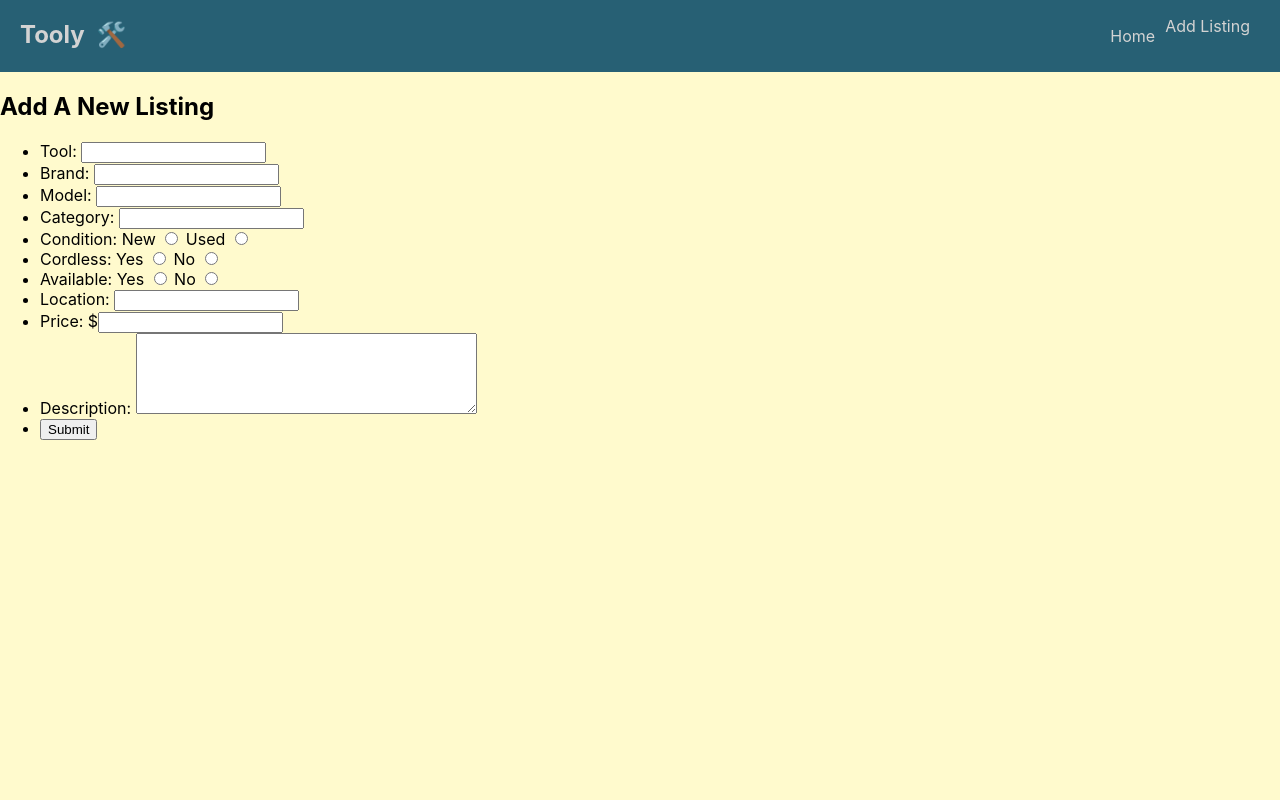
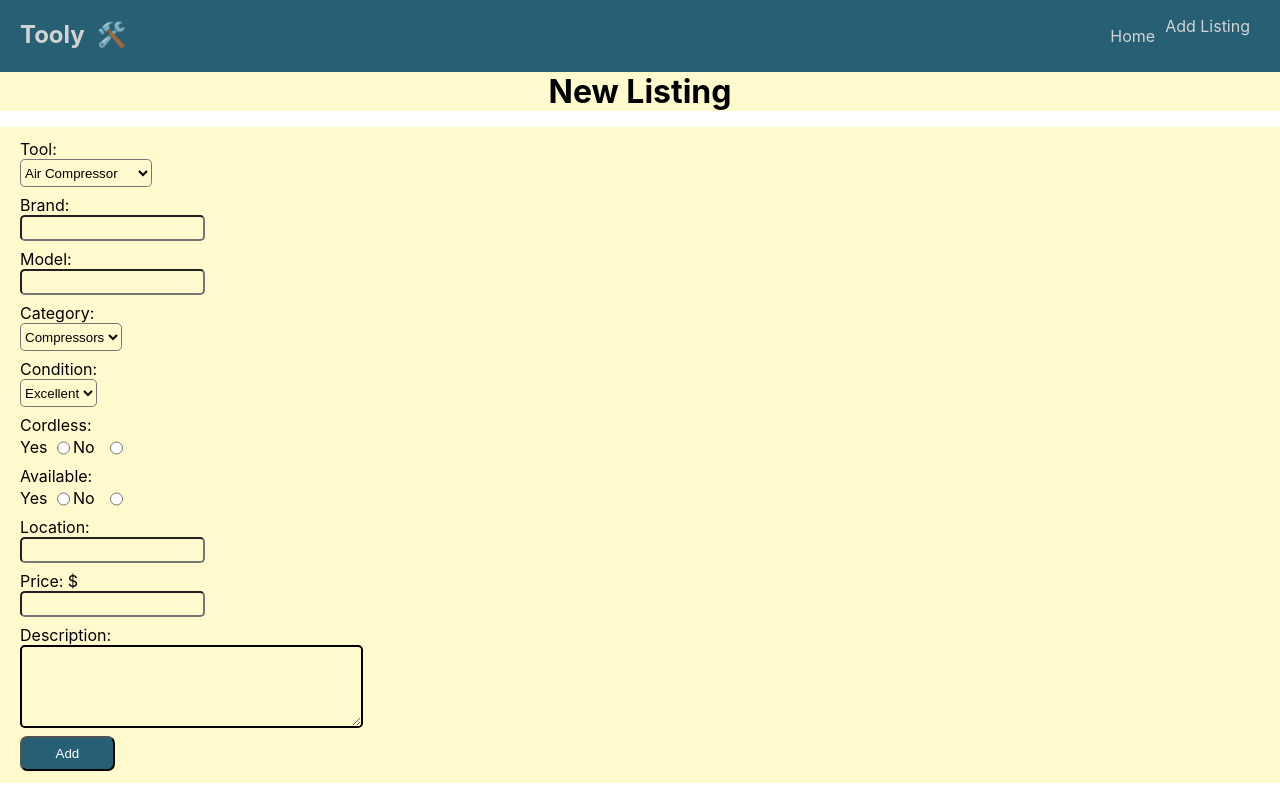
Before and after one commit to Squirtle-Squad-1150/Tooly, a React (Create React App) app in the folder frontend/: page /add-listing in a window 1280 px wide. Built offline with nearby package versions, Linux system fonts and the light colour scheme; no server answers.

Commit message:
Add add listing form functionality

```diff
--- a/frontend/src/components/AddListing/AddListing.js
+++ b/frontend/src/components/AddListing/AddListing.js
@@ -1,12 +1,11 @@
-import { useState } from 'react';
+import React, {  useState } from 'react';
+import '../UpdateTool/updateTool.css';
+import axios from 'axios';
 import { useNavigate } from 'react-router-dom';
-import axios from 'axios';
-import addListing from './addListing.css';
 
-const Form = () => {
-    const navigate = useNavigate();
 
-    const [newTool, setNewTool] = useState({
+function UpdateTool(props) {
+	const defaultData = {
 		tool: '',
 		brand: '',
 		model: '',
@@ -17,176 +16,226 @@ const Form = () => {
 		location: '',
 		price: Number,
 		description: '',
+	};
+
+	const [formData, setFormData] = useState(defaultData);
+	const navigate = useNavigate();
+
+	function handleSubmit(event) {
+		event.preventDefault();
+		console.log(formData);
+		axios
+			.post(`https://cryptic-dusk-16798.herokuapp.com/listing/`, formData)
+			.then((res) => {
+				console.log(res);
+				navigate('/');
 			});
 
-    const url = 'https://cryptic-dusk-16798.herokuapp.com/listing';
-
-    const handleChange = (event) => {
-        setNewTool({ ...newTool, [event.target.id]: event.target.value });
-    };
-
-    const createNewTool = () => {
-        axios.post(url, newTool)
-        .then((res) => {
-            console.log(res)
-            navigate('/');
-        });
-    };
-
-    const handleSubmit = (event) => {
-        createNewTool();
-    };
+		console.log(formData);
+	}
 
 	return (
-        <div>
-            <h2>Add A New Listing</h2>
-            <form onSubmit={handleSubmit}>
-                <ul>
-                    {/* Tool */}
-                    <li>
-                        <label htmlFor='tool'>Tool: </label>
+		<main className='form-container'>
+			<h2 className='form-h2'>New Listing</h2>
+			<form className='form' onSubmit={handleSubmit}>
+				<ul className='form-ul'>
+					<li className='form-li'>
+						<label className='form-label' htmlFor='tool'>
+							Tool:{' '}
+						</label>
+						<select
+							className='form-select'
+							id='tool'
+							name='tool'
+							value={formData.tool}
+							onChange={(event) =>
+								setFormData({ ...formData, tool: event.target.value })
+							}>
+							<option value='Air Compressor'>Air Compressor</option>
+							<option value='Air Impact Wrench'>Air Impact Wrench</option>
+							<option value='Angle Grinder'>Angle Grinder</option>
+							<option value='Belt Sander'>Belt Sander</option>
+							<option value='Table Saw' selected={true}>
+								Table Saw
+							</option>
+						</select>
+					</li>
+					<li className='form-li'>
+						<label className='form-label' htmlFor='brand'>
+							Brand:{' '}
+						</label>
 						<input
-                            id='tool'
-                            type='text'
-                            value={newTool.tool}
-                            onChange={handleChange}
-                        />
-                    </li>
-                    {/* Brand */}
-                    <li>
-                        <label htmlFor='brand'>Brand: </label>
-                        <input
+							className='form-input'
 							id='brand'
 							type='text'
-                            value={newTool.brand}
-                            onChange={handleChange}
-                        />
+							value={formData.brand}
+							onChange={(event) =>
+								setFormData({ ...formData, brand: event.target.value })
+							}></input>
 					</li>
-                    {/* Model */}
-                    <li>
-                        <label htmlFor='model'>Model: </label>
+					<li className='form-li'>
+						<label className='form-label' htmlFor='model'>
+							Model:{' '}
+						</label>
 						<input
+							className='form-input'
 							id='model'
 							type='text'
-                            value={newTool.model}
-                            onChange={handleChange}
-                        />
+							value={formData.model}
+							onChange={(event) =>
+								setFormData({ ...formData, model: event.target.value })
+							}></input>
 					</li>
-                    {/* Category */}
-                    <li>
-                        <label htmlFor='category'>Category: </label>
+					<li className='form-li'>
+						<label className='form-label' htmlFor='category'>
+							Category:{' '}
+						</label>
+						<select
+							className='form-select'
+							id='category'
+							name='category'
+							value={formData.category}
+							onChange={(event) =>
+								setFormData({ ...formData, category: event.target.value })
+							}>
+							<option value='Compressors'>Compressors</option>
+							<option value='Grinders'>Grinders</option>
+							<option value='Air Tools'>Air Tools</option>
+							<option value='Saws'>Saws</option>
+						</select>
+					</li>
+					<li className='form-li'>
+						<label className='form-label' htmlFor='condition'>
+							Condition:{' '}
+						</label>
+						<select
+							className='form-select'
+							id='condition'
+							name='condition'
+							value={formData.condition}
+							onChange={(event) =>
+								setFormData({ ...formData, condition: event.target.value })
+							}>
+							<option value='Excellent'>Excellent</option>
+							<option value='Good'>Good</option>
+							<option value='Okay'>Okay</option>
+							<option value='Used'>Used</option>
+						</select>
+					</li>
+					<li className='form-li'>
+						<span className='form-span'>Cordless: </span>
+						<label className='form-label form-radio-label' htmlFor='yes'>
+							Yes{' '}
+						</label>
 						<input
-                            id='category'
-                            type='text'
-                            value={newTool.category}
-                            onChange={handleChange}
-                        />
-                    </li>
-                    {/* Condition */}
-                    <li>
-                        <span>Condition: </span>
-                        <label htmlFor='new'> New </label>
-                        <input
-                            id='new'
-                            type='radio'
-                            name='condition'
-                            value='new'
-                            checked={newTool.condition === 'new'}
-                            onChange={handleChange}
-                        />
-                        <label htmlFor='used'> Used </label>
-                        <input
-                            id='used'
-                            type='radio'
-                            name='condition'
-                            value='used'
-                            checked={newTool.condition === 'used'}
-                            onChange={handleChange}
-                        />
-                    </li>
-                    {/* Cordless */}
-                    <li>
-                        <span>Cordless: </span>
-                        <label htmlFor='yes'> Yes </label>
-                        <input
+							className='form-input'
 							id='yes'
 							type='radio'
 							name='cordless'
 							value='true'
-                            checked={newTool.cordless === 'true'}
-                            onChange={handleChange}
-                        />
-                        <label htmlFor='no'> No </label>
+							checked={formData.cordless === 'true'}
+							onChange={(event) =>
+								setFormData({ ...formData, cordless: event.target.value })
+							}></input>
+						<label className='form-label form-radio-label' htmlFor='no'>
+							{' '}
+							No{' '}
+						</label>
 						<input
+							className='form-input'
 							id='no'
 							type='radio'
 							name='cordless'
 							value='false'
-                            checked={newTool.cordless === 'false'}
-                            onChange={handleChange}
-                        />
+							checked={formData.cordless === 'false'}
+							onChange={(event) =>
+								setFormData({ ...formData, cordless: event.target.value })
+							}></input>
 					</li>
-                    {/* Available */}
-                    <li>
-                        <span>Available: </span>
-                        <label htmlFor='available-yes'> Yes </label>
+					<li className='form-li'>
+						<span className='form-span'>Available: </span>
+						<label
+							className='form-label form-radio-label'
+							htmlFor='available-yes'>
+							Yes{' '}
+						</label>
 						<input
-                            id='available-yes'
+							className='form-input'
+							id='avaiable-yes'
 							type='radio'
 							name='available'
 							value='true'
-                            checked={newTool.available === 'true'}
-                            onChange={handleChange}
-                        />
-                        <label htmlFor='available-no'> No </label>
+							checked={formData.available === 'true'}
+							onChange={(event) =>
+								setFormData({ ...formData, available: event.target.value })
+							}></input>
+						<label
+							className='form-label form-radio-label'
+							htmlFor='available-no'>
+							{' '}
+							No{' '}
+						</label>
 						<input
+							className='form-input'
 							id='available-no'
 							type='radio'
 							name='available'
 							value='false'
-                            checked={newTool.available === 'false'}
-                            onChange={handleChange}
-                        />
+							checked={formData.available === 'false'}
+							onChange={(event) =>
+								setFormData({ ...formData, available: event.target.value })
+							}></input>
 					</li>
-                    {/* Location */}
-                    <li>
-                        <label htmlFor='location'>Location: </label>
+					<li className='form-li'>
+						<label className='form-label' htmlFor='location'>
+							Location:{' '}
+						</label>
 						<input
+							className='form-input'
 							id='location'
 							type='text'
-                            value={newTool.location}
-                            onChange={handleChange}
-                        />
+							value={formData.location}
+							onChange={(event) =>
+								setFormData({ ...formData, location: event.target.value })
+							}></input>
 					</li>
-                    {/* Price */}
-                    <li>
-                        <label htmlFor='price'>Price: $</label>
+					<li className='form-li'>
+						<label className='form-label' htmlFor='price'>
+							Price: $
+						</label>
 						<input
+							className='form-input'
 							id='price'
 							type='number'
 							min='1'
-                            value={newTool.price}
-                            onChange={handleChange}
-                        />
+							value={formData.price}
+							onChange={(event) =>
+								setFormData({ ...formData, price: event.target.value })
+							}></input>
 					</li>
-                    {/* Description */}
-                    <li>
-                        <label htmlFor='description'>Description: </label>
+					<li className='form-li'>
+						<label className='form-label' htmlFor='description'>
+							Description:{' '}
+						</label>
 						<textarea
+							className='form-textarea'
 							id='description'
+							rows='5'
 							cols='40'
-                            rows='5'
-                            value={newTool.description}
-                            onChange={handleChange}></textarea>
+							value={formData.description}
+							onChange={(event) =>
+								setFormData({ ...formData, description: event.target.value })
+							}></textarea>
 					</li>
-                    {/* Submit Button */}
-                    <li>
-                        <button type='submit'>Submit</button>
+					<li className='form-li'>
+						<button className='form-button' id='add' type='submit'>
+							Add
+						</button>
 					</li>
 				</ul>
 			</form>
-        </div>
+		</main>
 	);
 }
 
-export default Form;
+export default UpdateTool;
```
Lines whose indentation alone changed are shown as unchanged.
